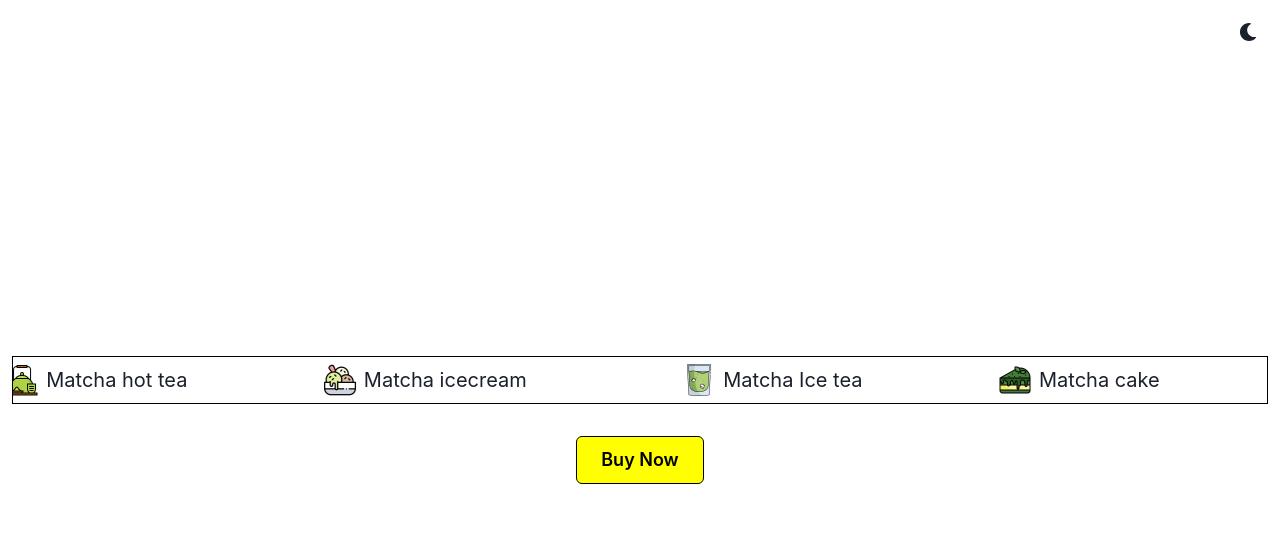
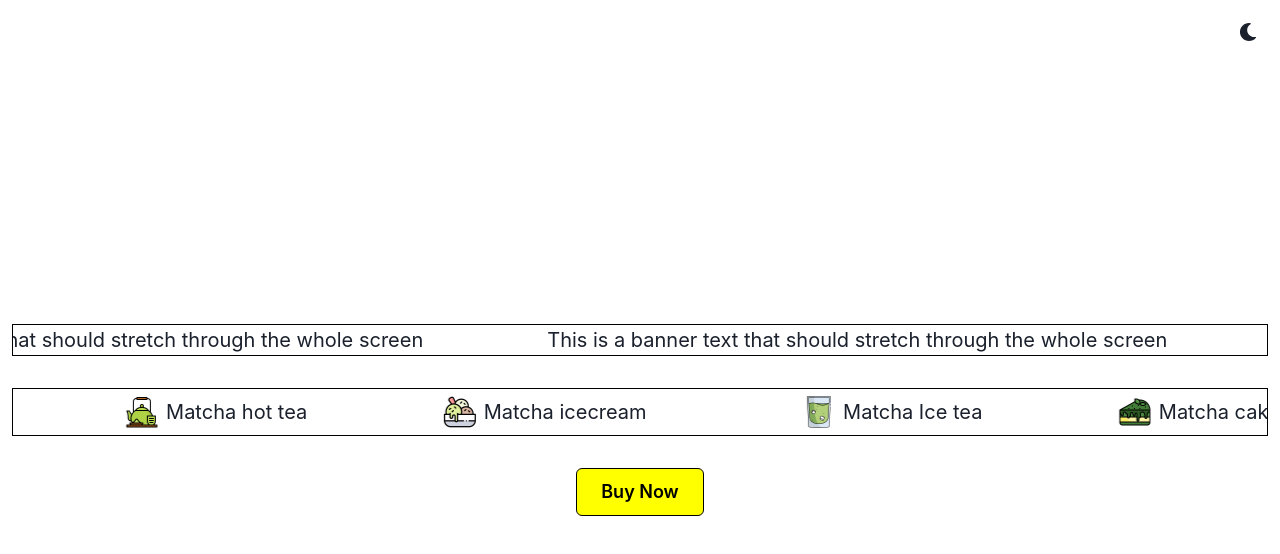
Before and after one commit to changviv/animations, a React (Create React App) app: page / in a window 1280 px wide. Shown: the top 554 px of the page. Built offline with nearby package versions, Linux system fonts and the light colour scheme.

Commit message:
doubling up the to 2rem with a delay makes it a lot smoother, still not 100% smooth

```diff
--- a/src/App.tsx
+++ b/src/App.tsx
@@ -1,5 +1,6 @@
 import { Box, ChakraProvider, Grid, VStack, theme } from "@chakra-ui/react";
 import { ColorModeSwitcher } from "./ColorModeSwitcher";
+import MarqueeBanner from "./MarqueBanner";
 import MarqueeBannerWithImg from "./MarqueBannerWithImg";
 import MarqueeButton from "./MarqueeButton";
 
@@ -9,7 +10,7 @@ export const App = () => (
       <Grid minH="100vh" p={3}>
         <ColorModeSwitcher justifySelf="flex-end" />
         <VStack spacing={8}>
-          {/* <MarqueeBanner /> */}
+          <MarqueeBanner />
           <MarqueeBannerWithImg />
           <MarqueeButton />
         </VStack>
--- a/src/MarqueBannerWithImg.tsx
+++ b/src/MarqueBannerWithImg.tsx
@@ -21,12 +21,12 @@ const MarqueeBannerWithImg = (): JSX.Element => {
 
   const marquee = keyframes`
       from { transform: translateX(0); }
-      to { transform: translateX(calc(-100% - ${gap})); }
+      to { transform: translateX(calc(-100% - 2rem)); }
     `;
 
   const animation = prefersReducedMotion
     ? undefined
-    : `${marquee} infinite 10s linear`;
+    : `${marquee} infinite 10s linear 1s`;
 
   return (
     <Box
```
